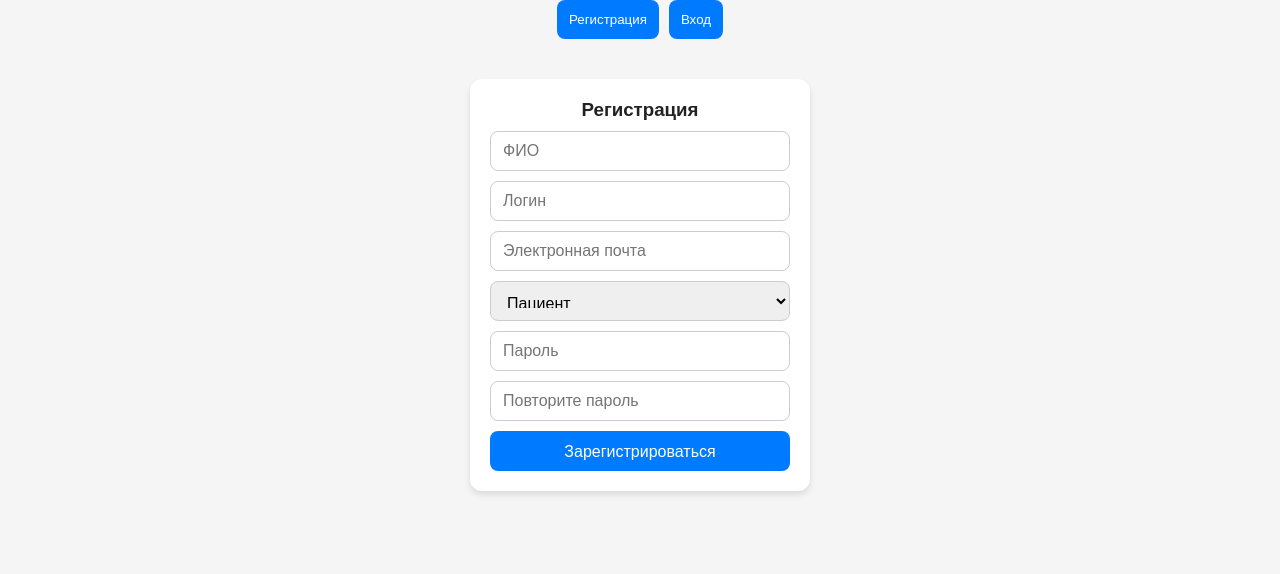
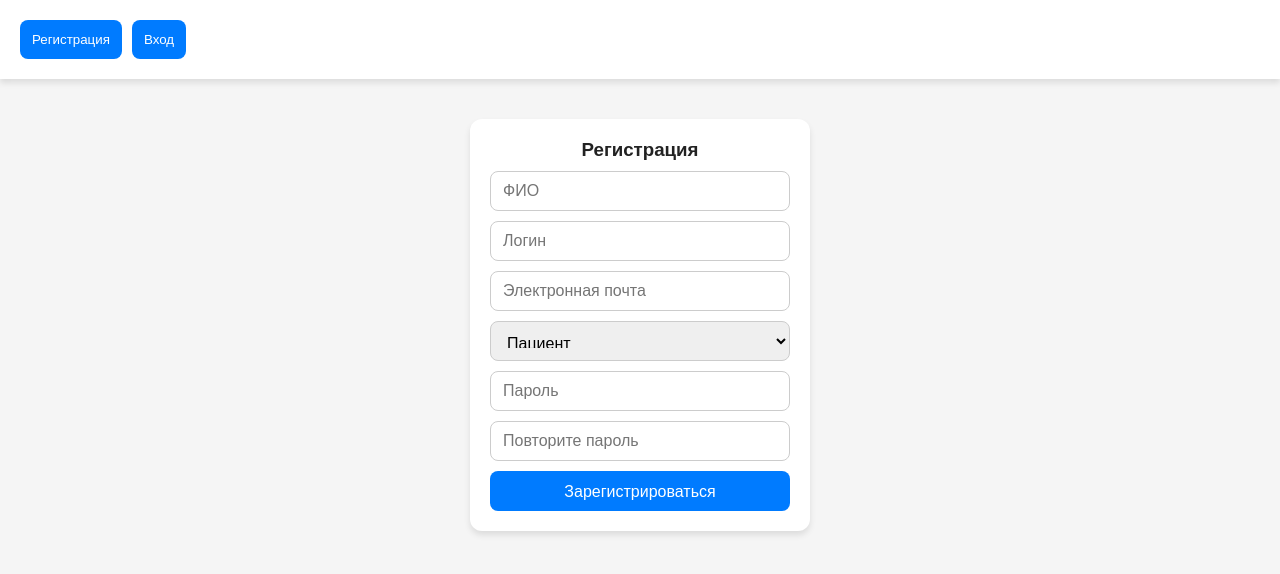
Before and after one commit to va43n/tasks-website, a Next.js app: page /auth/register in a window 1280 px wide. Shown: the top 574 px of the page. Built offline with nearby package versions, Linux system fonts and the light colour scheme; no server answers.

Commit message:
Исправление ошибки, из-за которой стили стандартных классов не отображались

```diff
--- a/src/app/globals.css
+++ b/src/app/globals.css
@@ -13,11 +13,11 @@ body {
   align-items: center;
 }
 
-.button {
+button {
   cursor: pointer;
 }
 
-.input {
+input {
   width: 100%;
 }
 
@@ -60,7 +60,7 @@ body {
   gap: 10px;
 }
 
-.header {
+header {
   width: 100%;
   display: flex;
   justify-content: space-between;
```
